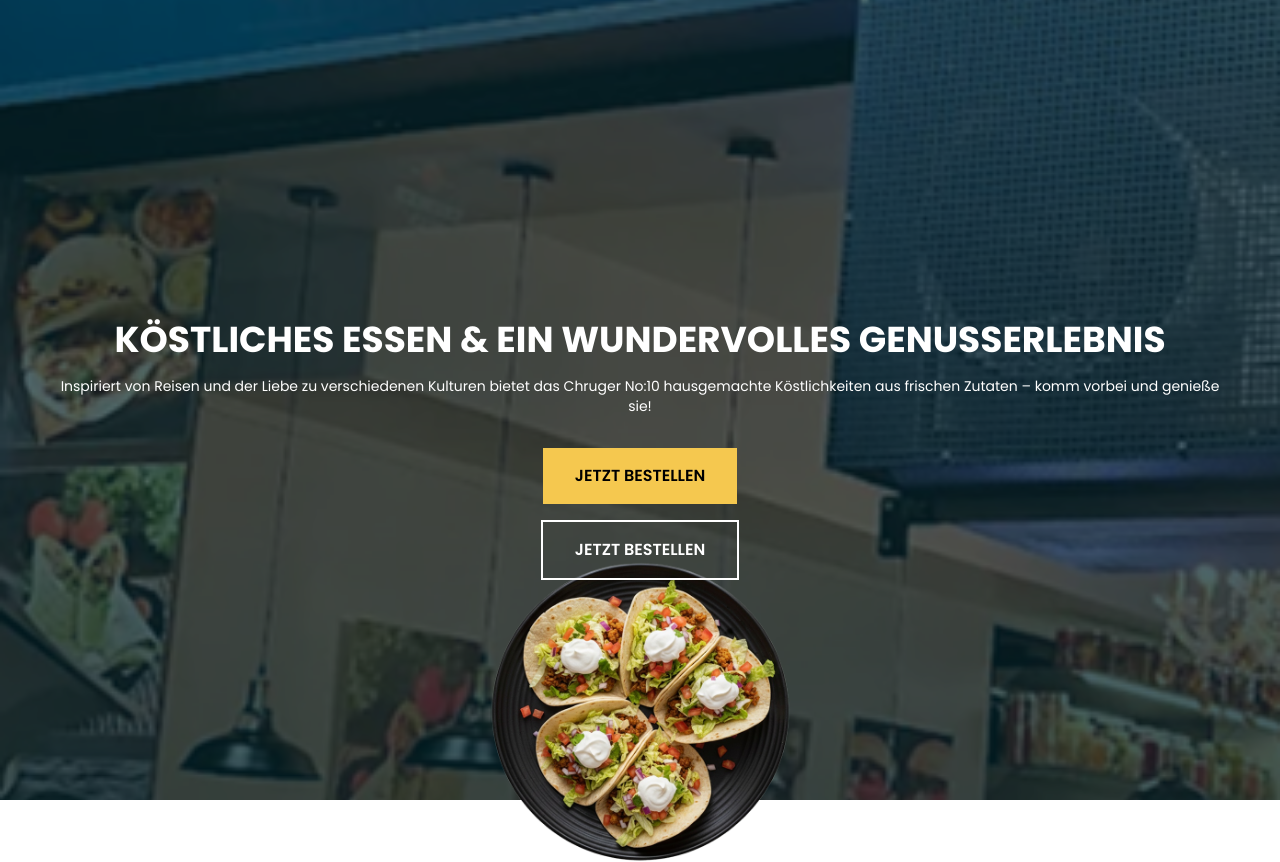
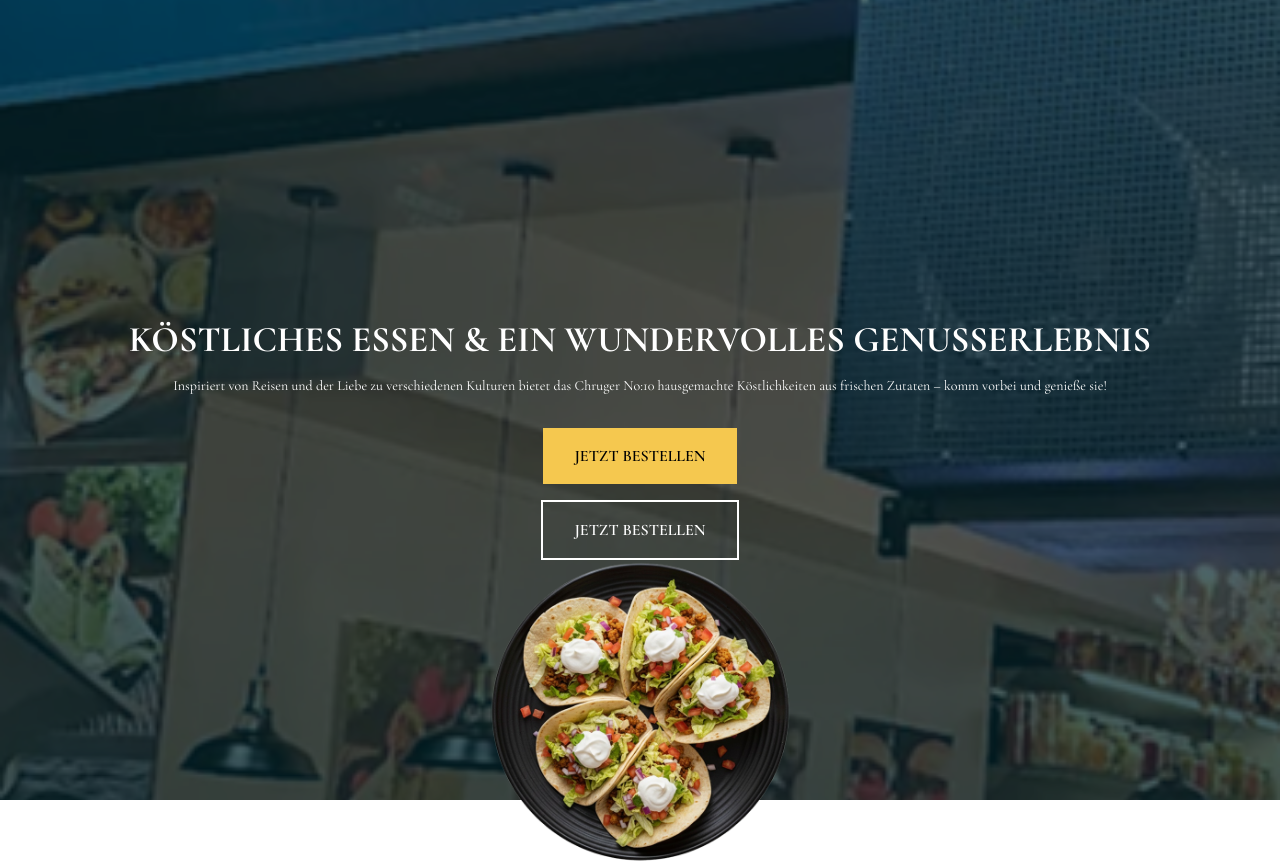
Before and after one commit to Marko21002/chruger, a Next.js app: page / in a window 1280 px wide. Shown: the top 862 px of the page. Built offline with nearby package versions, Linux system fonts and the light colour scheme.

Commit message:
Refactor layout to remove Poppins font and update Hero component styling for improved clarity and consistency

```diff
--- a/src/app/components/Hero.tsx
+++ b/src/app/components/Hero.tsx
@@ -21,7 +21,7 @@
         />
         <div className="z-10 flex flex-col items-center gap-8 justify-center px-12 py-[25%]">
           <div className="flex flex-col gap-4 z-10">
-            <div className="text-white text-4xl font-cormorant-garamond  text-center font-bold uppercase">
+            <div className="text-white text-4xl  text-center font-bold uppercase">
               Köstliches Essen & ein wundervolles Genusserlebnis
             </div>
             <div className="text-white text-sm text-center">
--- a/src/app/layout.tsx
+++ b/src/app/layout.tsx
@@ -1,10 +1,5 @@
 import type { Metadata } from "next";
-import {
-  Geist,
-  Geist_Mono,
-  Cormorant_Garamond,
-  Poppins,
-} from "next/font/google";
+import { Geist, Geist_Mono, Cormorant_Garamond } from "next/font/google";
 import "./globals.css";
 
 const geistSans = Geist({
@@ -16,16 +11,9 @@
   variable: "--font-geist-mono",
   subsets: ["latin"],
 });
-
 const cormorantGaramond = Cormorant_Garamond({
   variable: "--font-cormorant-garamond",
   subsets: ["latin"],
-});
-
-const poppins = Poppins({
-  variable: "--font-poppins",
-  subsets: ["latin"],
-  weight: ["400", "500", "600", "700"],
 });
 
 export const metadata: Metadata = {
@@ -41,7 +29,7 @@
   return (
     <html lang="en">
       <body
-        className={`${geistSans.variable} ${geistMono.variable} ${cormorantGaramond.variable} ${poppins.variable} ${poppins.className} ${cormorantGaramond.className} antialiased`}
+        className={`${geistSans.variable} ${geistMono.variable} ${cormorantGaramond.className} antialiased`}
       >
         {children}
       </body>
```
